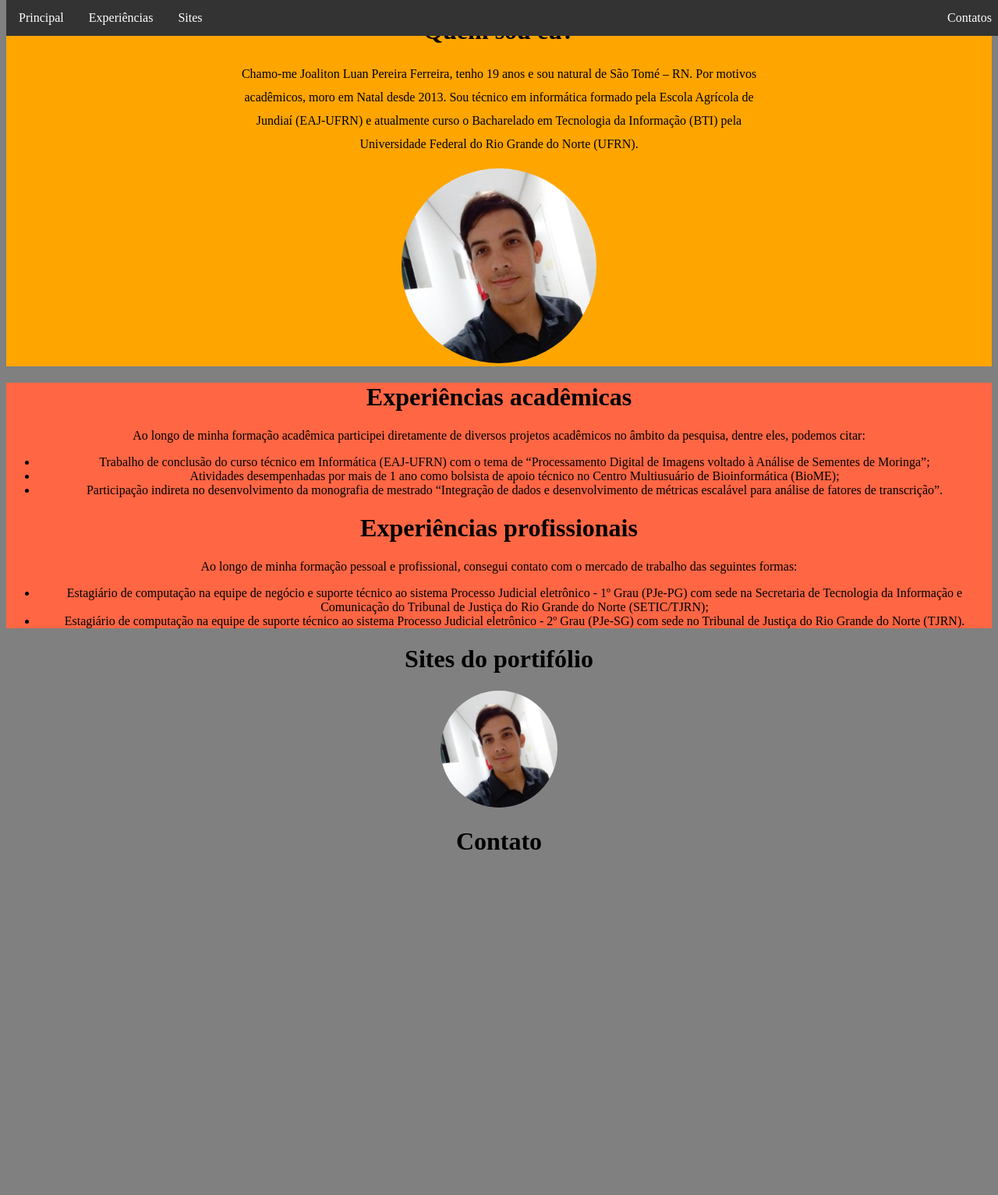
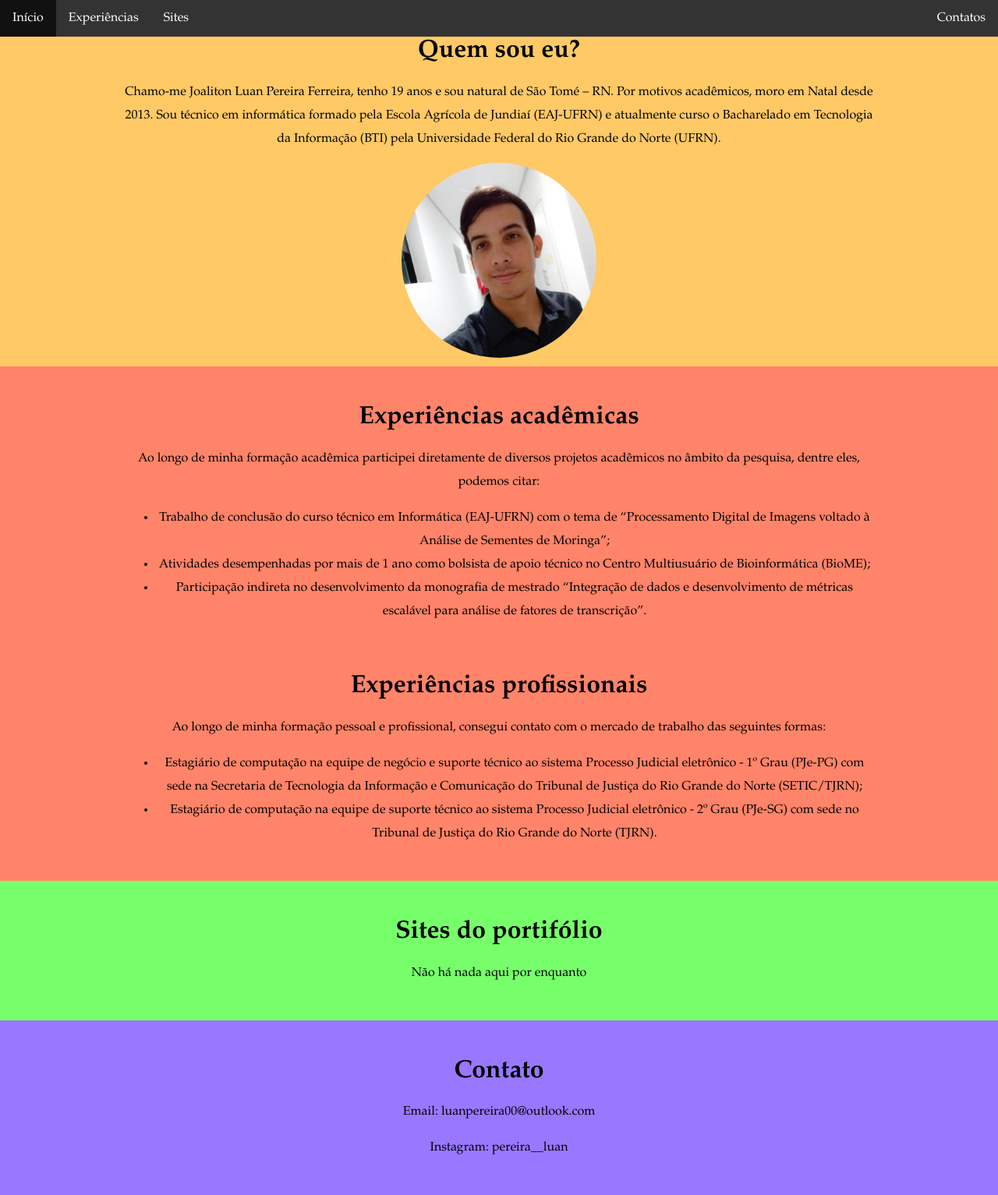
Before and after one commit to luanpereira00/portifolio, a plain HTML site: page src/index.html in a window 1280 px wide. Shown: the whole page at 78% size. Before the commit the page ends 1119 px from the top, so only its background shows below. Drawn offline with Linux system fonts and the light colour scheme.

Commit message:
Finalizando css

```diff
--- a/css/index.css
+++ b/css/index.css
@@ -1,7 +1,12 @@
-body{
+html, body{
 	text-align: center;
-	background-color: gray;
+	background-color: white;
+	font-family: "Palatino", sans-serif;
+	vertical-align: bottom;
+	margin:0;
+    padding:0;
 }
+
 
 #menu{
 	position: fixed; /* Set the navbar to fixed position */
@@ -34,18 +39,9 @@ li a:hover.menu {
 }
 
 #descricao{
-	background-color: orange;
+	background-color: #FFA50099;
 	text-align: center;
 	vertical-align: middle;
-
-}
-
-#brief{
-	line-height: 30px;
-	width: 600px;
-	margin-left: auto;
-    margin-right: auto;
-    width: 42em
 }
 
 #foto-perfil {
@@ -55,7 +51,7 @@ li a:hover.menu {
 }
 
 #experiencias{
-	background-color: #FF6644;
+	background-color: #FF6644CC;
 	text-align: center;
 	vertical-align: middle;
 }
@@ -65,3 +61,28 @@ li a:hover.menu {
     height: 150px;
     width: 150px;
 }
+
+#sites{
+
+	background-color: #33FF22AA;
+	text-align: center;
+	vertical-align: middle;
+
+}
+
+#contatos{
+	background-color: #6633FFAA;
+	text-align: center;
+	vertical-align: middle;
+
+}
+
+.internal{
+	padding-top: 30px;
+	line-height: 30px;
+	width: 600px;
+	margin-left: auto;
+    margin-right: auto;
+    width: 75%
+
+}
--- a/src/index.html
+++ b/src/index.html
@@ -9,7 +9,7 @@
 	<div id="menu">
 		<ul class="menu">
 			<li class="menu">
-				<a class="menu" href="#descricao">Principal</a>
+				<a class="menu" href="#descricao">Início</a>
 			</li>
 			<li class="menu">
 				<a class="menu" href="#experiencias">Experiências</a>
@@ -25,13 +25,15 @@
 
 
 	<div id="descricao">
-		<h1>Quem sou eu?</h1>
-		<p id="brief">Chamo-me <bold>Joaliton Luan Pereira Ferreira</bold>, tenho 19 anos e sou natural de São Tomé – RN. Por motivos acadêmicos, moro em Natal desde 2013. Sou técnico em informática formado pela Escola Agrícola de Jundiaí (EAJ-UFRN) e atualmente curso o Bacharelado em Tecnologia da Informação (BTI) pela Universidade Federal do Rio Grande do Norte (UFRN).	<p>
-		<img id="foto-perfil" src="../img/perfil.jpg" title="Fotografia, acervo pessoal.">
+		<div class="internal">
+			<h1>Quem sou eu?</h1>
+			<p id="brief">Chamo-me <bold>Joaliton Luan Pereira Ferreira</bold>, tenho 19 anos e sou natural de São Tomé – RN. Por motivos acadêmicos, moro em Natal desde 2013. Sou técnico em informática formado pela Escola Agrícola de Jundiaí (EAJ-UFRN) e atualmente curso o Bacharelado em Tecnologia da Informação (BTI) pela Universidade Federal do Rio Grande do Norte (UFRN).	</p>
+			<img id="foto-perfil" src="../img/perfil.jpg" title="Fotografia, acervo pessoal.">
+		</div>
 	</div>
 
 	<div id="experiencias">
-		<div id="exp-academicas">
+		<div class="internal" id="exp-academicas">
 			<h1>Experiências acadêmicas</h1>
 			<p>Ao longo de minha formação acadêmica participei diretamente de diversos projetos acadêmicos no âmbito da pesquisa, dentre eles, podemos citar: </p>
 			<ul>
@@ -40,22 +42,30 @@
 				<li>Participação indireta no desenvolvimento da monografia de mestrado <q>Integração de dados e desenvolvimento de métricas escalável para análise de fatores de transcrição</q>.</li>
 			</ul>
 		</div>
-		<div id="exp-profissionais">
+		<div class="internal" id="exp-profissionais">
 			<h1>Experiências profissionais</h1>
 			<p>Ao longo de minha formação pessoal e profissional, consegui contato com o mercado de trabalho das seguintes formas: </p>
 			<ul>
 				<li>Estagiário de computação na equipe de negócio e suporte técnico ao sistema Processo Judicial eletrônico - 1º Grau (PJe-PG) com sede na Secretaria de Tecnologia da Informação e Comunicação do Tribunal de Justiça do Rio Grande do Norte (SETIC/TJRN);</li>
 				<li>Estagiário de computação na equipe de suporte técnico ao sistema Processo Judicial eletrônico - 2º Grau (PJe-SG) com sede no Tribunal de Justiça do Rio Grande do Norte (TJRN).</li>
 			</ul>
+			<br>
 		</div>
 	</div>
 	<div id="sites">
-		<h1>Sites do portifólio</h1>
-
-		<a href="http://www.tjrn.jus.br/"><img id="foto-site" src="../img/dje.jpg" title="Suporte em atualizações, evoluções e soluções de bugs"></a>
+		<div class="internal">
+			<h1>Sites do portifólio</h1>
+			<p>Não há nada aqui por enquanto</p>
+			<br>
+		</div>
 	</div>
 	<div id="contatos">
-		<h1>Contato</h1>
+		<div class="internal">
+			<h1>Contato</h1>
+			<p>Email: luanpereira00@outlook.com</p>
+			<p>Instagram: pereira__luan</p>
+			<br>
+		</div>
 	</div>
 </body>
 </html>
```
